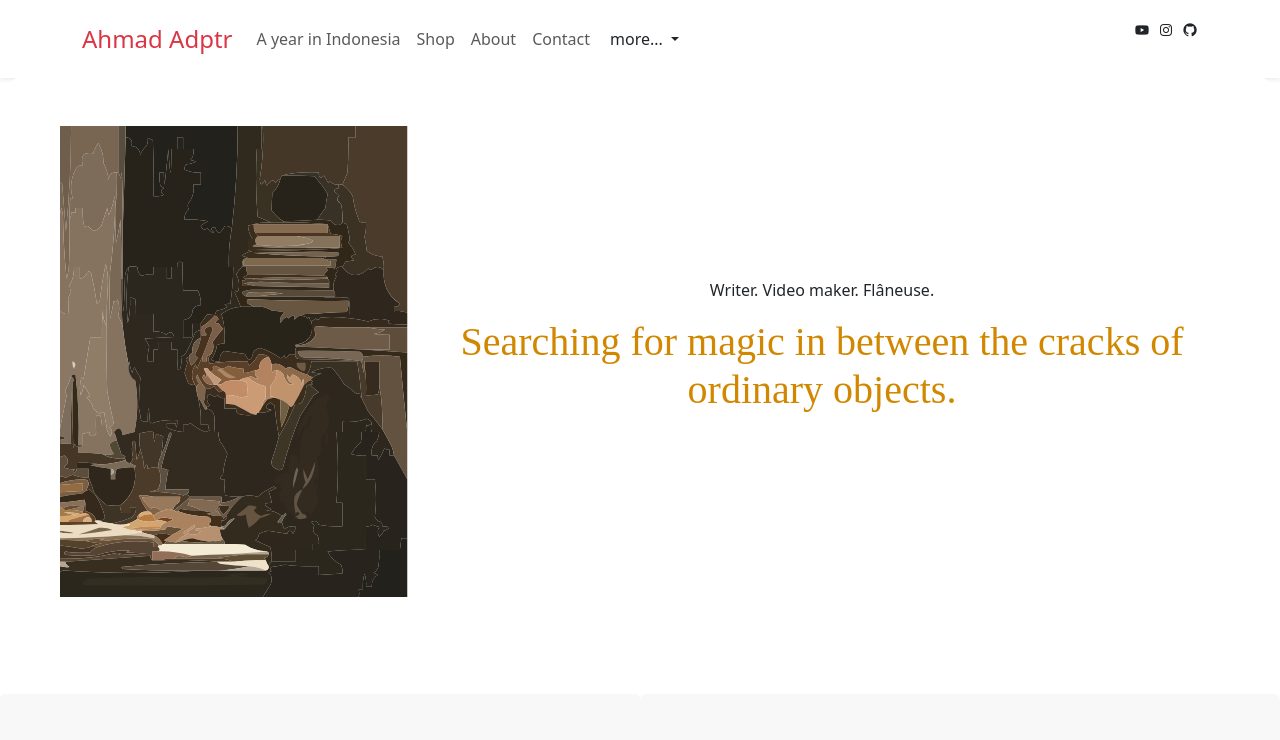
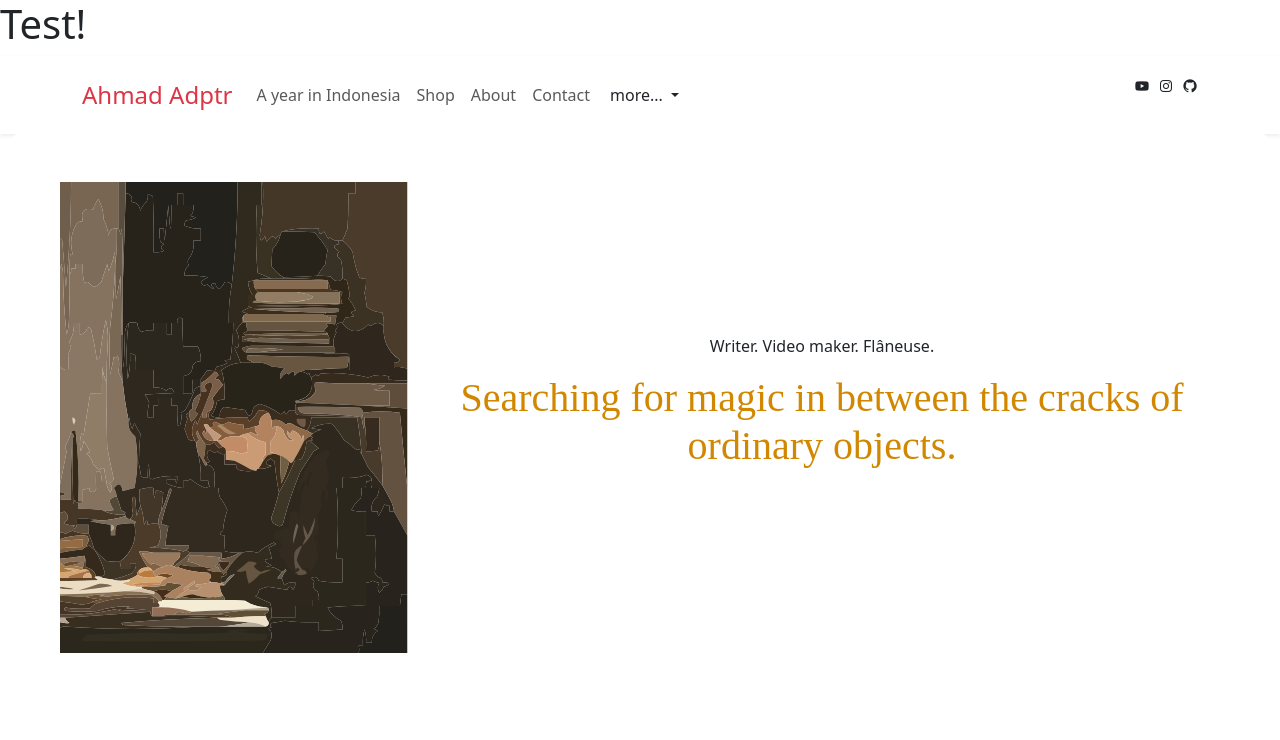
Before and after one commit to ahmadadptr001/e-commerce, a React (Create React App) app: page / in a window 1280 px wide. Shown: the top 740 px of the page. Built offline with nearby package versions, Linux system fonts and the light colour scheme; a web font is replaced by a local one.

Commit message:
Update App.js

```diff
--- a/src/App.js
+++ b/src/App.js
@@ -46,6 +46,7 @@ function App() {
           path="/"
           element={
             <div>
+              <h1> Test! </h1>
               <Navbar />
               <Hero />
               <A_year />
```
